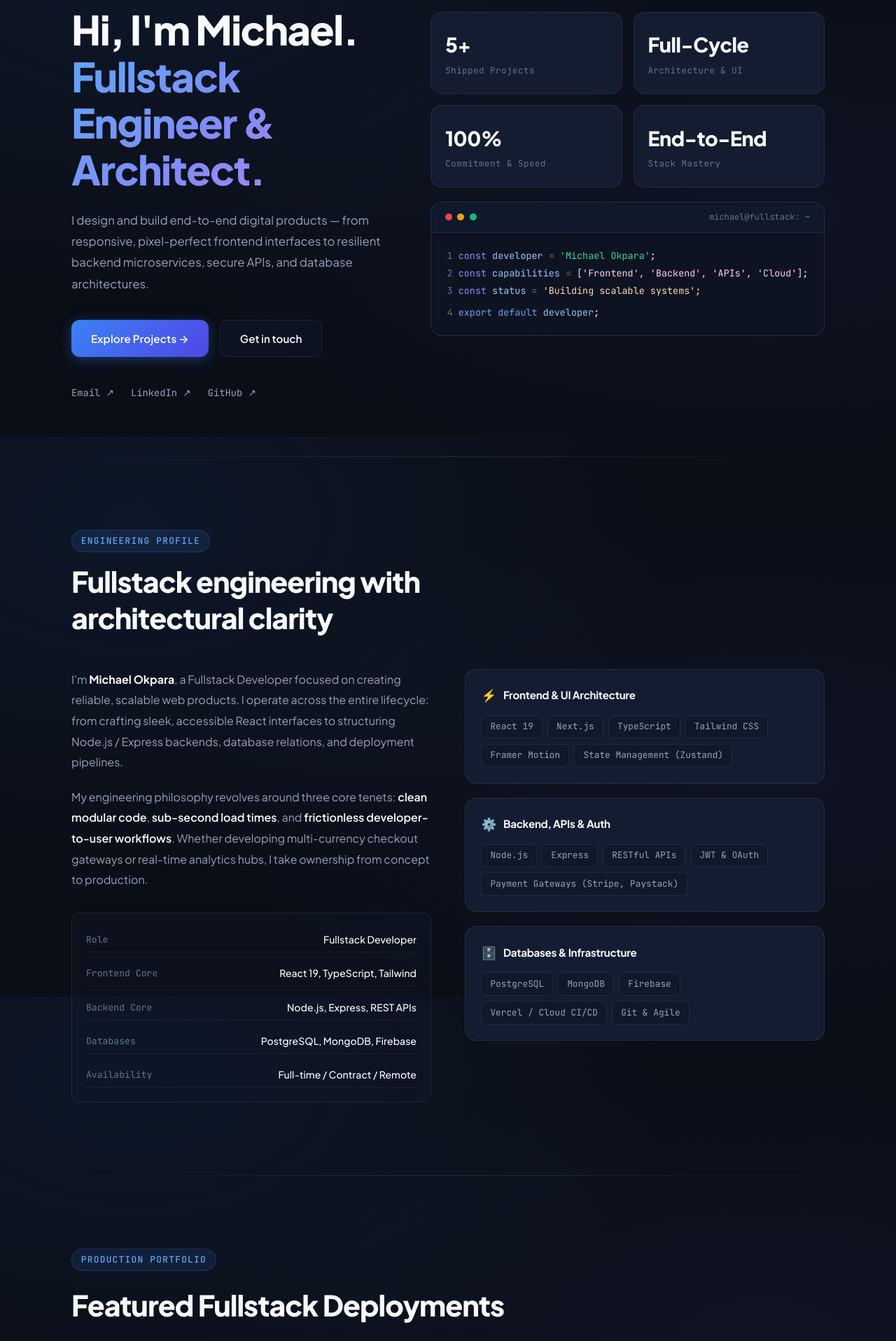
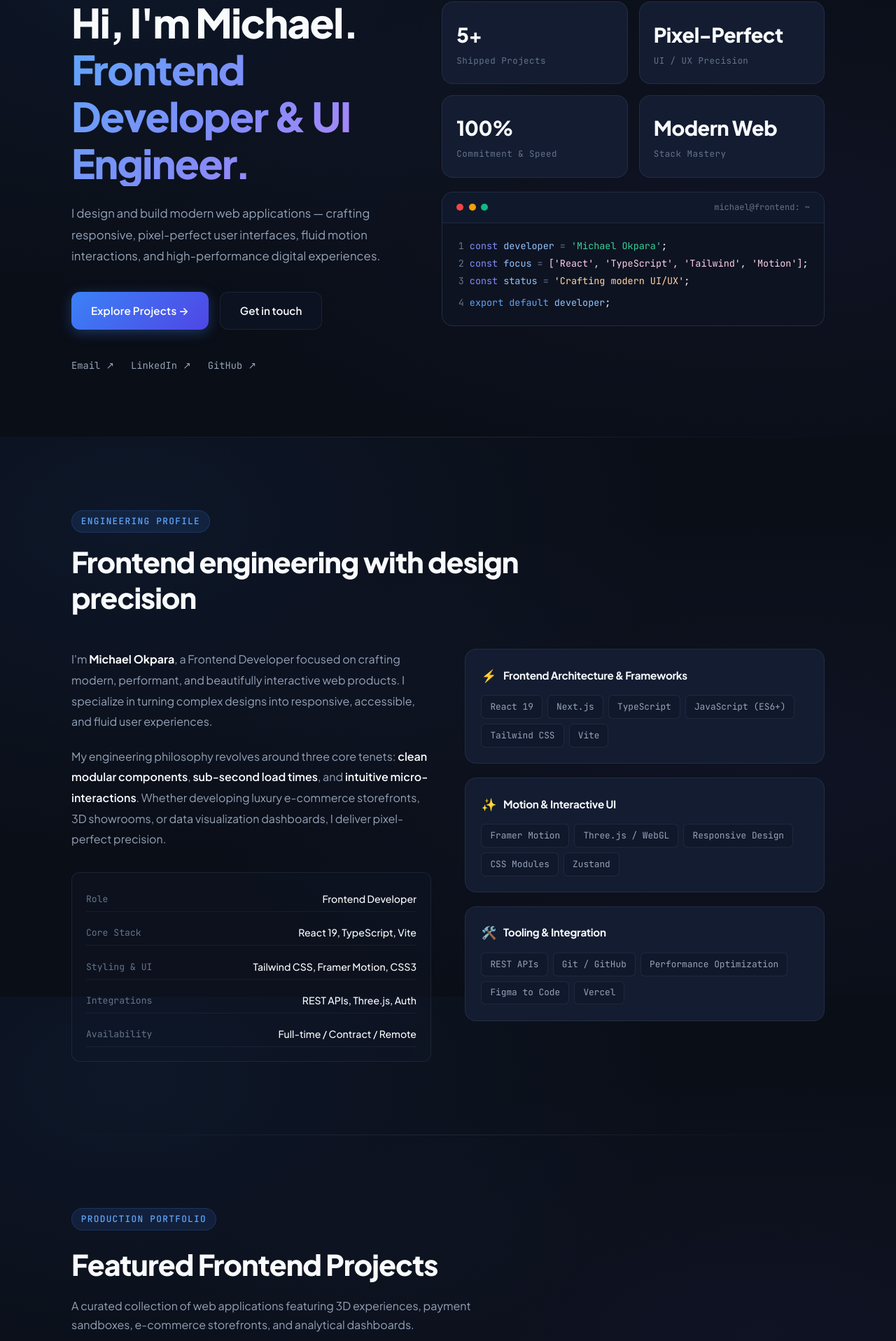
Before and after one commit to michael-max265/My-Portfolio, a React (Vite) app: page / in a window 1280 px wide. Shown: the part 176-2092 px from the top of the page at 70% size. Built offline with nearby package versions, Linux system fonts and the light colour scheme.

Commit message:
chore: revert role title from fullstack back to frontend developer

```diff
--- a/src/App.jsx
+++ b/src/App.jsx
@@ -33,7 +33,7 @@ function App() {
         <div className="container" style={footerInnerStyle}>
           <div style={brandColStyle}>
             <span style={footerLogoStyle}>MO<span style={{ color: 'var(--accent-light)' }}>.</span></span>
-            <span style={footerSubStyle}>Fullstack Engineering</span>
+            <span style={footerSubStyle}>Frontend Engineering</span>
           </div>
 
           <p style={footerTextStyle}>
--- a/src/components/About.jsx
+++ b/src/components/About.jsx
@@ -16,7 +16,7 @@ const About = () => {
         <motion.div {...fadeUp}>
           <span className="section-label">Engineering Profile</span>
           <h2 style={headingStyle}>
-            Fullstack engineering with architectural clarity
+            Frontend engineering with design precision
           </h2>
         </motion.div>
 
@@ -30,16 +30,15 @@ const About = () => {
           >
             <p style={paraStyle}>
               I'm <strong style={{ color: 'var(--text-primary)' }}>Michael Okpara</strong>, a
-              Fullstack Developer focused on creating reliable, scalable web products.
-              I operate across the entire lifecycle: from crafting sleek, accessible React interfaces
-              to structuring Node.js / Express backends, database relations, and deployment pipelines.
+              Frontend Developer focused on crafting modern, performant, and beautifully interactive web products.
+              I specialize in turning complex designs into responsive, accessible, and fluid user experiences.
             </p>
             <p style={{ ...paraStyle, marginTop: '1.25rem' }}>
               My engineering philosophy revolves around three core tenets:
-              <span style={{ color: 'var(--text-primary)', fontWeight: 600 }}> clean modular code</span>,
+              <span style={{ color: 'var(--text-primary)', fontWeight: 600 }}> clean modular components</span>,
               <span style={{ color: 'var(--text-primary)', fontWeight: 600 }}> sub-second load times</span>, and
-              <span style={{ color: 'var(--text-primary)', fontWeight: 600 }}> frictionless developer-to-user workflows</span>.
-              Whether developing multi-currency checkout gateways or real-time analytics hubs, I take ownership from concept to production.
+              <span style={{ color: 'var(--text-primary)', fontWeight: 600 }}> intuitive micro-interactions</span>.
+              Whether developing luxury e-commerce storefronts, 3D showrooms, or data visualization dashboards, I deliver pixel-perfect precision.
             </p>
 
             <div style={quickFactsStyle}>
@@ -52,7 +51,7 @@ const About = () => {
             </div>
           </motion.div>
 
-          {/* Fullstack Capability Pillars */}
+          {/* Frontend Capability Pillars */}
           <motion.div
             {...fadeUp}
             transition={{ duration: 0.6, delay: 0.2 }}
@@ -96,28 +95,28 @@ const About = () => {
 };
 
 const facts = [
-  { label: 'Role',          value: 'Fullstack Developer' },
-  { label: 'Frontend Core',  value: 'React 19, TypeScript, Tailwind' },
-  { label: 'Backend Core',   value: 'Node.js, Express, REST APIs' },
-  { label: 'Databases',      value: 'PostgreSQL, MongoDB, Firebase' },
+  { label: 'Role',          value: 'Frontend Developer' },
+  { label: 'Core Stack',    value: 'React 19, TypeScript, Vite' },
+  { label: 'Styling & UI',  value: 'Tailwind CSS, Framer Motion, CSS3' },
+  { label: 'Integrations',  value: 'REST APIs, Three.js, Auth' },
   { label: 'Availability',  value: 'Full-time / Contract / Remote' },
 ];
 
 const skillCategories = [
   {
-    title: 'Frontend & UI Architecture',
+    title: 'Frontend Architecture & Frameworks',
     icon: '⚡',
-    skills: ['React 19', 'Next.js', 'TypeScript', 'Tailwind CSS', 'Framer Motion', 'State Management (Zustand)']
+    skills: ['React 19', 'Next.js', 'TypeScript', 'JavaScript (ES6+)', 'Tailwind CSS', 'Vite']
   },
   {
-    title: 'Backend, APIs & Auth',
-    icon: '⚙️',
-    skills: ['Node.js', 'Express', 'RESTful APIs', 'JWT & OAuth', 'Payment Gateways (Stripe, Paystack)']
+    title: 'Motion & Interactive UI',
+    icon: '✨',
+    skills: ['Framer Motion', 'Three.js / WebGL', 'Responsive Design', 'CSS Modules', 'Zustand']
   },
   {
-    title: 'Databases & Infrastructure',
-    icon: '🗄️',
-    skills: ['PostgreSQL', 'MongoDB', 'Firebase', 'Vercel / Cloud CI/CD', 'Git & Agile']
+    title: 'Tooling & Integration',
+    icon: '🛠️',
+    skills: ['REST APIs', 'Git / GitHub', 'Performance Optimization', 'Figma to Code', 'Vercel']
   }
 ];
 
--- a/src/components/Contact.jsx
+++ b/src/components/Contact.jsx
@@ -54,7 +54,7 @@ const Contact = () => {
             style={infoColStyle}
           >
             <p style={descStyle}>
-              Whether you're looking to build a new fullstack product from scratch, optimize an existing architecture,
+              Whether you're looking to build a new web application, bring an interactive design to life,
               or discuss an engineering role — my inbox is always open.
             </p>
 
--- a/src/components/Hero.jsx
+++ b/src/components/Hero.jsx
@@ -17,19 +17,19 @@ const Hero = () => {
         <div style={leftStyle}>
           <motion.div {...fadeUp(0.1)} style={availContainerStyle}>
             <span className="status-beacon" />
-            <span style={availTextStyle}>Available for fullstack engineering roles & projects</span>
+            <span style={availTextStyle}>Available for frontend engineering roles & projects</span>
           </motion.div>
 
           <motion.h1 {...fadeUp(0.2)} style={headingStyle}>
             Hi, I'm Michael.<br />
             <span style={highlightTitleStyle}>
-              Fullstack Engineer & Architect.
+              Frontend Developer & UI Engineer.
             </span>
           </motion.h1>
 
           <motion.p {...fadeUp(0.3)} style={bioStyle}>
-            I design and build end-to-end digital products — from responsive, pixel-perfect frontend
-            interfaces to resilient backend microservices, secure APIs, and database architectures.
+            I design and build modern web applications — crafting responsive, pixel-perfect user
+            interfaces, fluid motion interactions, and high-performance digital experiences.
           </motion.p>
 
           <motion.div {...fadeUp(0.4)} style={ctaRowStyle}>
@@ -114,7 +114,7 @@ const Hero = () => {
                 <span style={{ ...trafficDotStyle, background: '#f59e0b' }} />
                 <span style={{ ...trafficDotStyle, background: '#10b981' }} />
               </div>
-              <span style={terminalTitleStyle}>michael@fullstack: ~</span>
+              <span style={terminalTitleStyle}>michael@frontend: ~</span>
             </div>
 
             <div style={terminalBodyStyle}>
@@ -128,16 +128,16 @@ const Hero = () => {
               <p style={codeLineStyle}>
                 <span style={{ color: 'var(--text-muted)' }}>2</span>{' '}
                 <span style={{ color: '#818cf8' }}>const</span>{' '}
-                <span style={{ color: '#93c5fd' }}>capabilities</span>{' '}
+                <span style={{ color: '#93c5fd' }}>focus</span>{' '}
                 <span style={{ color: 'var(--text-muted)' }}>=</span>{' '}
-                <span style={{ color: '#fbcfe8' }}>['Frontend', 'Backend', 'APIs', 'Cloud']</span>;
+                <span style={{ color: '#fbcfe8' }}>['React', 'TypeScript', 'Tailwind', 'Motion']</span>;
               </p>
               <p style={codeLineStyle}>
                 <span style={{ color: 'var(--text-muted)' }}>3</span>{' '}
                 <span style={{ color: '#818cf8' }}>const</span>{' '}
                 <span style={{ color: '#93c5fd' }}>status</span>{' '}
                 <span style={{ color: 'var(--text-muted)' }}>=</span>{' '}
-                <span style={{ color: '#fed7aa' }}>'Building scalable systems'</span>;
+                <span style={{ color: '#fed7aa' }}>'Crafting modern UI/UX'</span>;
               </p>
               <p style={{ ...codeLineStyle, marginTop: '0.4rem' }}>
                 <span style={{ color: 'var(--text-muted)' }}>4</span>{' '}
@@ -155,9 +155,9 @@ const Hero = () => {
 
 const stats = [
   { value: '5+', label: 'Shipped Projects' },
-  { value: 'Full-Cycle', label: 'Architecture & UI' },
+  { value: 'Pixel-Perfect', label: 'UI / UX Precision' },
   { value: '100%', label: 'Commitment & Speed' },
-  { value: 'End-to-End', label: 'Stack Mastery' },
+  { value: 'Modern Web', label: 'Stack Mastery' },
 ];
 
 /* ── Styles ── */
--- a/src/components/Navigation.jsx
+++ b/src/components/Navigation.jsx
@@ -40,7 +40,7 @@ const Navigation = () => {
         >
           <span style={logoTextStyle}>MO</span>
           <span style={{ color: 'var(--accent-light)', fontSize: '1.4rem' }}>.</span>
-          <span style={roleBadgeStyle}>Fullstack</span>
+          <span style={roleBadgeStyle}>Frontend</span>
         </motion.a>
 
         {/* Desktop links */}
--- a/src/components/Projects.jsx
+++ b/src/components/Projects.jsx
@@ -16,10 +16,10 @@ const Projects = () => {
 
         <motion.div {...fadeUp}>
           <span className="section-label">Production Portfolio</span>
-          <h2 style={headingStyle}>Featured Fullstack Deployments</h2>
+          <h2 style={headingStyle}>Featured Frontend Projects</h2>
           <p style={subheadingStyle}>
-            A curated collection of web applications featuring 3D experiences, payment infrastructures,
-            e-commerce ateliers, and analytical dashboards.
+            A curated collection of web applications featuring 3D experiences, payment sandboxes,
+            e-commerce storefronts, and analytical dashboards.
           </p>
         </motion.div>
 
--- a/src/data/portfolioData.js
+++ b/src/data/portfolioData.js
@@ -1,8 +1,8 @@
 export const personalDetails = {
   name: "Michael Okpara",
-  role: "Fullstack Developer",
-  tagline: "I architect resilient full-stack systems and craft high-performance, engaging web experiences.",
-  about: "I am Michael Okpara, a Fullstack Developer passionate about building complete, production-grade applications. From designing responsive, intuitive frontend user interfaces to architecting scalable backend APIs, database models, and cloud integrations, I focus on clean code, performance, and seamless user experiences.",
+  role: "Frontend Developer",
+  tagline: "I build modern, engaging, and high-performance web applications.",
+  about: "I am Michael Okpara, a Frontend Developer passionate about crafting modern, pixel-perfect web experiences. I blend technical precision with an eye for aesthetics to build products that look stunning, perform flawlessly, and leave a lasting impression.",
   resumeLink: "/resume.pdf",
   email: "okparachukwukamichael@gmail.com",
   copyrightYear: new Date().getFullYear(),
@@ -15,7 +15,7 @@ export const socialLinks = [
 ];
 
 export const techStack = [
-  'React', 'Next.js', 'Node.js', 'Express', 'TypeScript', 'JavaScript (ES6+)', 'PostgreSQL', 'MongoDB', 'REST APIs', 'Tailwind CSS', 'Framer Motion', 'Git'
+  'React', 'Next.js', 'TypeScript', 'JavaScript (ES6+)', 'Tailwind CSS', 'Framer Motion', 'HTML5/CSS3', 'REST APIs', 'Git', 'Vite'
 ];
 
 export const projectsData = [
@@ -23,14 +23,14 @@ export const projectsData = [
     id: 7,
     title: 'MellyStore — Luxury E-Commerce & Atelier',
     description: 'An editorial luxury storefront featuring live multi-currency conversion, an intelligent styling concierge, a multi-channel payment sandbox with dynamic BIN detection (Visa, Mastercard, Verve, Apple Pay, NIBSS), digital email receipts, and a PIN-secured atelier admin terminal.',
-    tags: ['React 19', 'TypeScript', 'Tailwind CSS', 'Vite', 'Fullstack E-Commerce'],
+    tags: ['React 19', 'TypeScript', 'Tailwind CSS', 'Vite', 'E-Commerce'],
     link: 'https://melly-store-seven.vercel.app/',
     image: '/ecommerce.png'
   },
   {
     id: 6,
     title: 'Car Rental & 3D Showroom',
-    description: 'A premium full-stack car rental platform with an interactive 3D WebGL showroom, integrated multi-payment core (Stripe, Paystack, Flutterwave), and a complete admin fleet analytics dashboard.',
+    description: 'A premium car rental platform with an interactive 3D WebGL showroom, integrated multi-payment core (Stripe, Paystack, Flutterwave), and a complete admin fleet analytics dashboard.',
     tags: ['React', 'Three.js', 'Node.js', 'Express', 'Firebase', 'Stripe', 'Zustand'],
     link: 'https://car-rental-client-orcin.vercel.app/',
     image: '/rentals.png'
@@ -47,15 +47,15 @@ export const projectsData = [
     id: 4,
     title: 'Perfume Store',
     description: 'An elegant e-commerce platform for premium fragrances featuring secure authentication, cart management, and a seamless responsive layout.',
-    tags: ['React', 'Node.js', 'Google Auth', 'Vite'],
+    tags: ['React', 'Vite', 'Google Auth'],
     link: 'https://perfume-store-silk-three.vercel.app/',
     image: '/perfume.png'
   },
   {
     id: 2,
     title: 'Dashboard Analytics',
-    description: 'Fullstack admin dashboard with real-time data visualization charts, customizable widgets, and responsive dark mode UI.',
-    tags: ['React', 'Node.js', 'Chart.js', 'Tailwind CSS'],
+    description: 'Admin dashboard with real-time data visualization charts, customizable widgets, and responsive dark mode UI.',
+    tags: ['React', 'Chart.js', 'Tailwind CSS', 'Vite'],
     link: 'https://github.com/michaelokpara/dashboard',
     image: '/dashboard.png'
   }
```
